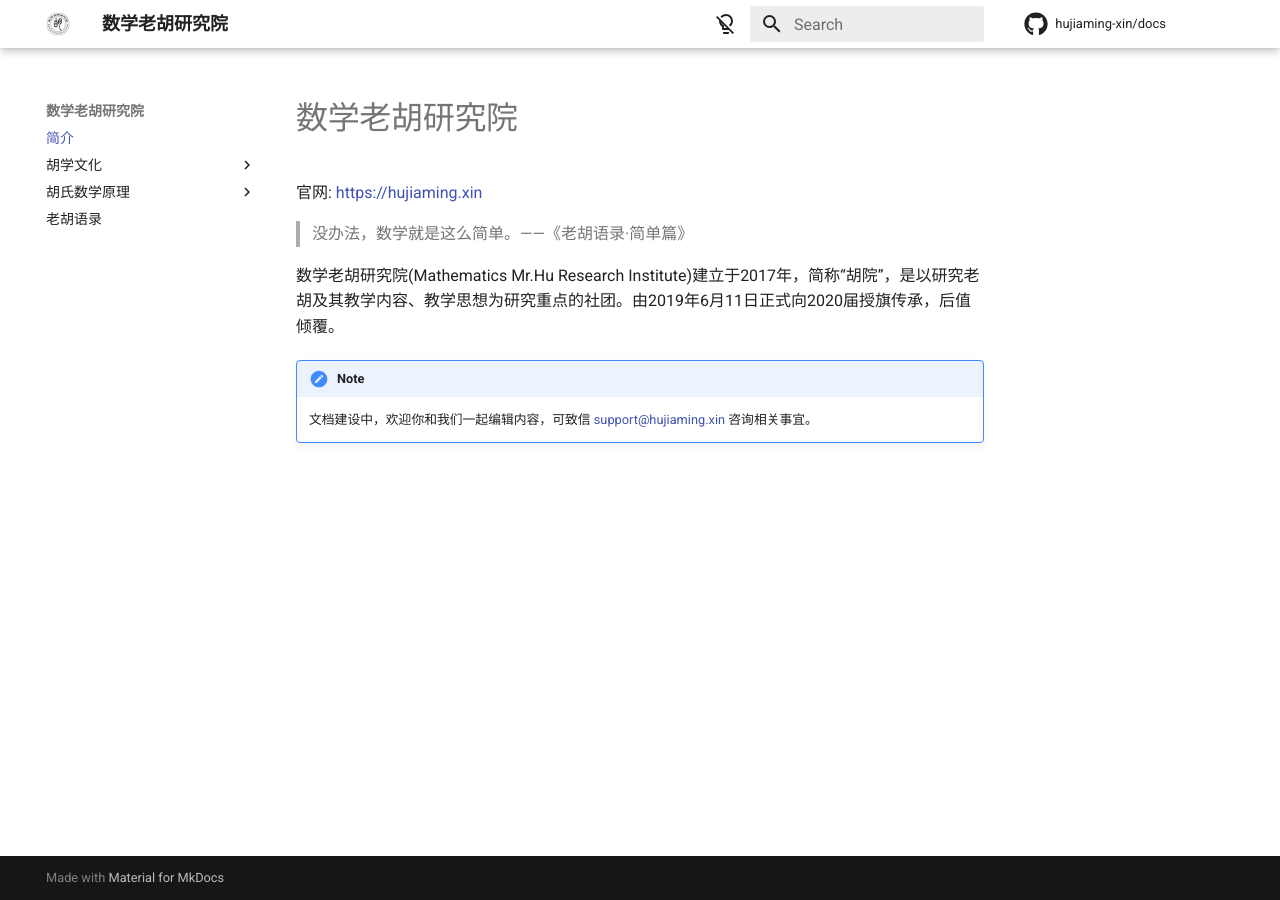
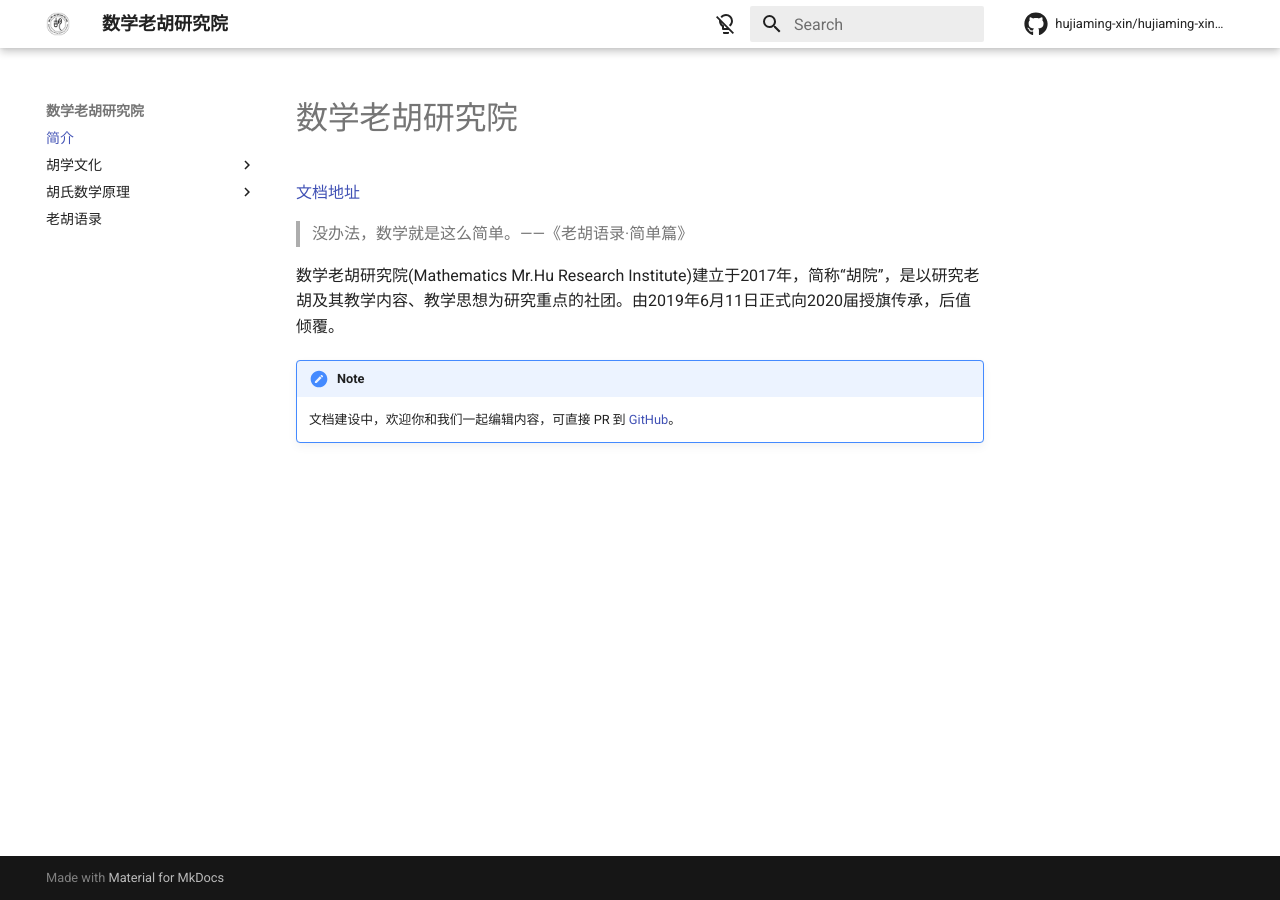
Before and after one commit to hujiaming-xin/hujiaming-xin.github.io, an MkDocs documentation site: the page built from docs/index.md, in a window 1280 px wide. Built offline with MkDocs 1.6.1 and Material for MkDocs 9.7.7, drawn with Linux system fonts in a browser that asks for light colours; comment, search, counter and statistics services are not loaded.

Commit message:
Update url

```diff
--- a/docs/index.md
+++ b/docs/index.md
@@ -1,6 +1,6 @@
 # 数学老胡研究院
 
-官网: https://hujiaming.xin
+[文档地址](https://hujiaming-xin.github.io/)
 
 > 没办法，数学就是这么简单。——《老胡语录·简单篇》
 
@@ -8,4 +8,4 @@
 
 
 !!! note
-    文档建设中，欢迎你和我们一起编辑内容，可致信 support@hujiaming.xin 咨询相关事宜。
+    文档建设中，欢迎你和我们一起编辑内容，可直接 PR 到 [GitHub](https://github.com/hujiaming-xin/hujiaming-xin.github.io)。
--- a/mkdocs.yml
+++ b/mkdocs.yml
@@ -33,10 +33,10 @@ theme:
     # - toc.integrate
     - content.code.annotate
 edit_uri: edit/main/docs/
-repo_url: https://github.com/hujiaming-xin/docs
-repo_name: hujiaming-xin/docs
+repo_url: https://github.com/hujiaming-xin/hujiaming-xin.github.io
+repo_name: hujiaming-xin/hujiaming-xin.github.io
 extra:
-  homepage: https://hujiaming.xin/docs
+  homepage: https://hujiaming-xin.github.io
 markdown_extensions:
   - admonition              # 提示块
   - footnotes               # 脚注
```
